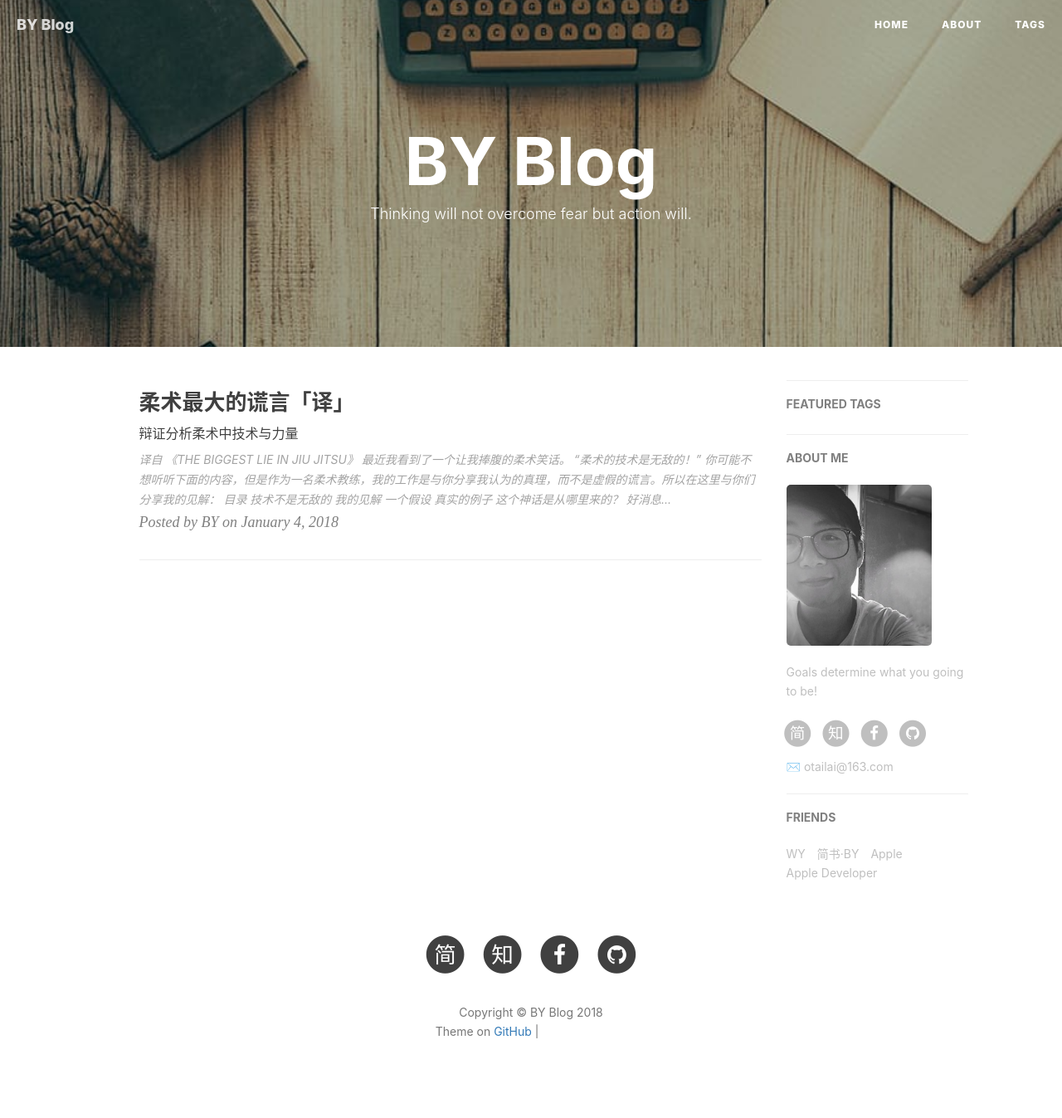
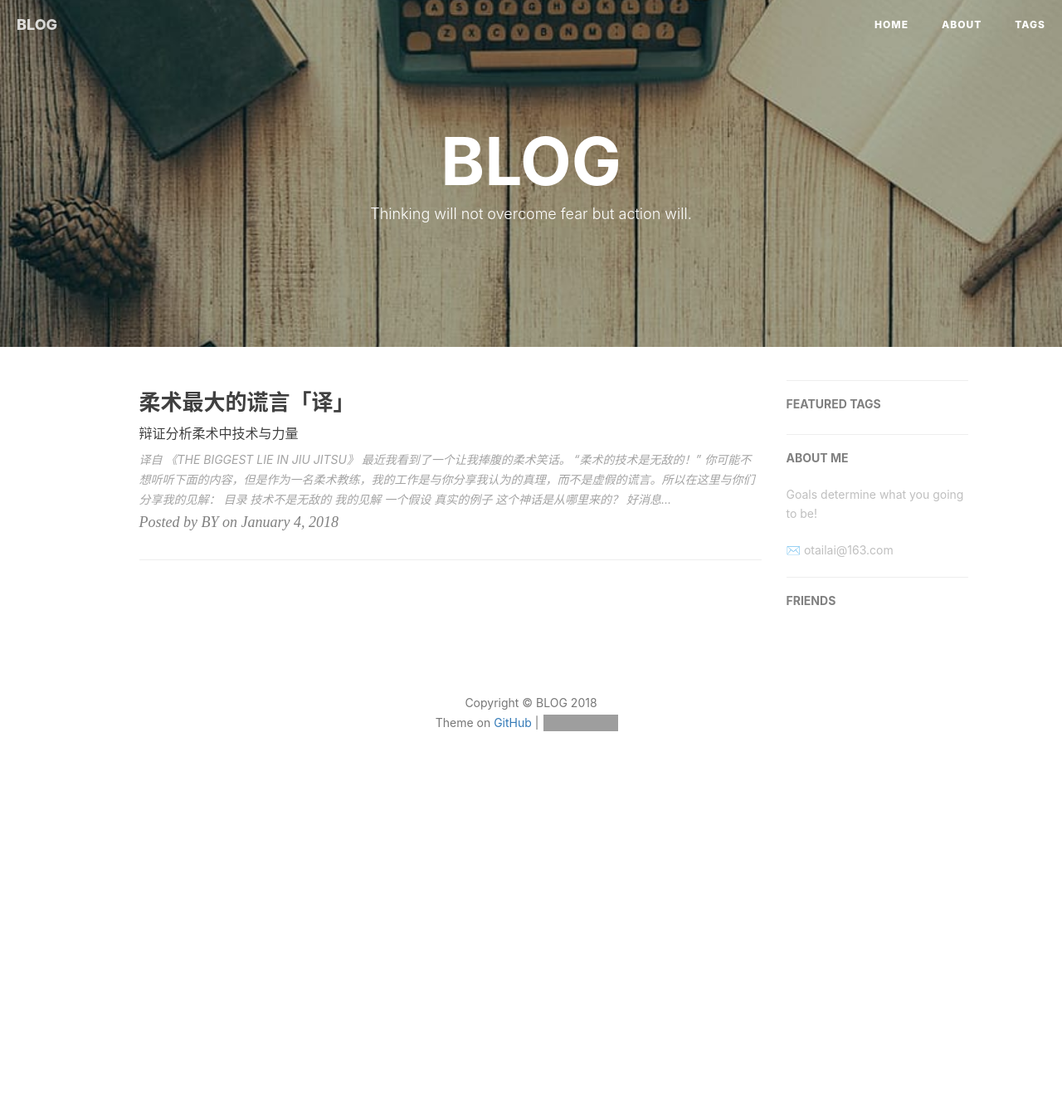
Before and after one commit to otailai/otailai.github.io, a Jekyll site: the page built from index.html, in a window 1280 px wide. Shown: the whole page at 83% size. Built offline with Jekyll 4.4.1, drawn with Linux system fonts in a browser that asks for light colours; nearby versions of some CDN libraries; the list of posts is cut into pages by our own code; comment, search, counter and statistics services are not loaded; after the commit the page ends 975 px from its top, so only the background shows below that; part of the change alters nothing that is shown; grey boxes are pictures that could not be loaded.

Commit message:
change config

```diff
--- a/_config.yml
+++ b/_config.yml
@@ -1,27 +1,26 @@
 # Site settings
-title: BY Blog
-SEOTitle: 柏荧的博客 | BY Blog
+title: BLOG
+SEOTitle: 黄兴的辛酸路 | SHX Blog
 header-img: img/post-bg-desk.jpg
 email: otailai@163.com
 description: "Every failure is leading towards success."
 url: "http://otailai.github.io"          # your host, for absolute URL
 baseurl: ""      # for example, '/blog' if your blog hosted on 'host/blog'
-github_repo: "https://github.com/qiubaiying/qiubaiying.github.io.git" # you code repository
 
 # Sidebar settings
 sidebar: true                           # whether or not using Sidebar.
 sidebar-about-description: "Goals determine what you going to be!"
-sidebar-avatar: /img/about-BY-gentle.jpg      # use absolute URL, seeing it's used in both `/` and `/about/`
+# sidebar-avatar: /img/about-BY-gentle.jpg      # use absolute URL, seeing it's used in both `/` and `/about/`
 
 
 
 # SNS settings
 RSS: false
 # weibo_username:     qiubaiying
-zhihu_username:     qiubaiying
-github_username:    qiubaiying
-facebook_username:  baiying.qiu.7
-jianshu_username:   e71990ada2fd
+# zhihu_username:     qiubaiying
+# github_username:    qiubaiying
+# facebook_username:  baiying.qiu.7
+# jianshu_username:   e71990ada2fd
 #twitter_username:   qiubaiying
 
 
@@ -97,17 +96,17 @@ service-worker: true
 
 # Friends
 friends: [
-    {
-        title: "WY",
-        href: "http://zhengwuyang.com"
-    },{
-        title: "简书·BY",
-        href: "http://www.jianshu.com/u/e71990ada2fd"
-    },{
-        title: "Apple",
-        href: "https://apple.com"
-    },{
-        title: "Apple Developer",
-        href: "https://developer.apple.com/"
-    }
+    # {
+    #     title: "WY",
+    #     href: "http://zhengwuyang.com"
+    # },{
+    #     title: "简书·BY",
+    #     href: "http://www.jianshu.com/u/e71990ada2fd"
+    # },{
+    #     title: "Apple",
+    #     href: "https://apple.com"
+    # },{
+    #     title: "Apple Developer",
+    #     href: "https://developer.apple.com/"
+    # }
 ]
```
